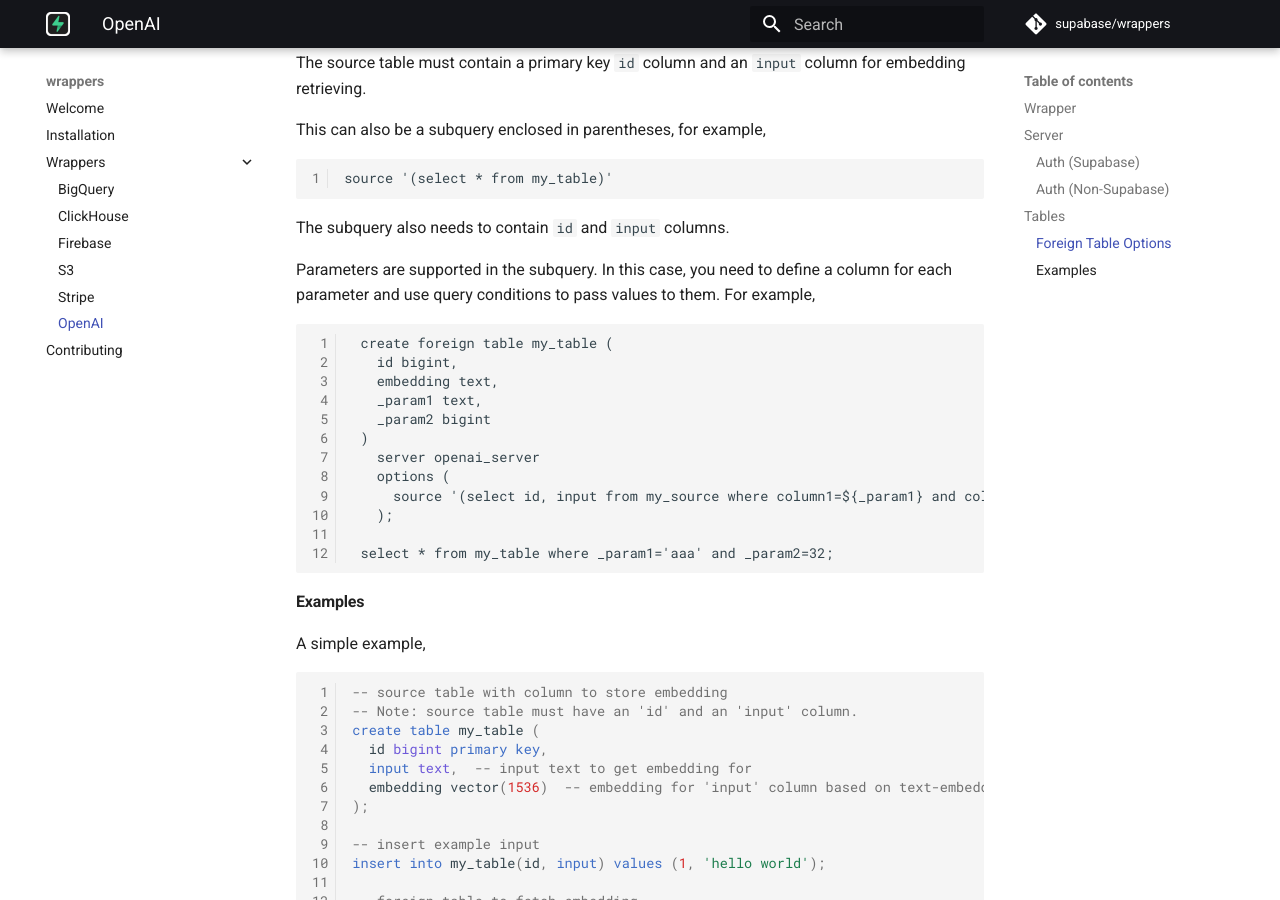
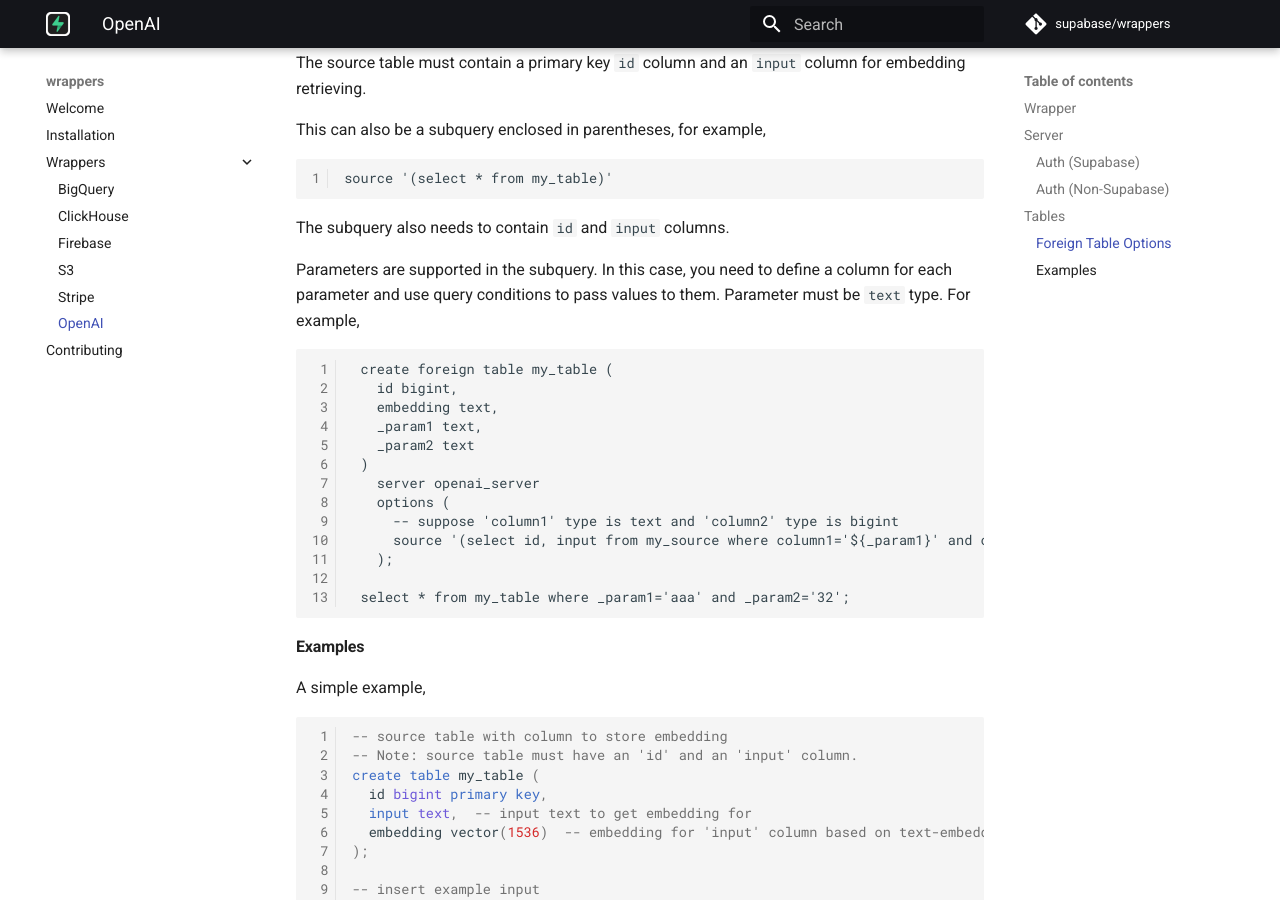
Before and after one commit to supabase/wrappers, an MkDocs documentation site: the page built from docs/openai.md, in a window 1280 px wide and 900 px high, scrolled down 1905 px. Built offline with MkDocs 1.6.1 and Material for MkDocs 9.7.7, drawn with Linux system fonts in a browser that asks for light colours; comment, search, counter and statistics services are not loaded.

Commit message:
update doc

````diff
--- a/docs/openai.md
+++ b/docs/openai.md
@@ -91,21 +91,22 @@
 
    The subquery also needs to contain `id` and `input` columns.
 
-   Parameters are supported in the subquery. In this case, you need to define a column for each parameter and use query conditions to pass values to them. For example,
+   Parameters are supported in the subquery. In this case, you need to define a column for each parameter and use query conditions to pass values to them. Parameter must be `text` type. For example,
 
    ```
     create foreign table my_table (
       id bigint,
       embedding text,
       _param1 text,
-      _param2 bigint
+      _param2 text
     )
       server openai_server
       options (
-        source '(select id, input from my_source where column1=${_param1} and column2=${_param2})'
+        -- suppose 'column1' type is text and 'column2' type is bigint
+        source '(select id, input from my_source where column1='${_param1}' and column2=${_param2})'
       );
 
-    select * from my_table where _param1='aaa' and _param2=32;
+    select * from my_table where _param1='aaa' and _param2='32';
    ```
 
 
````
